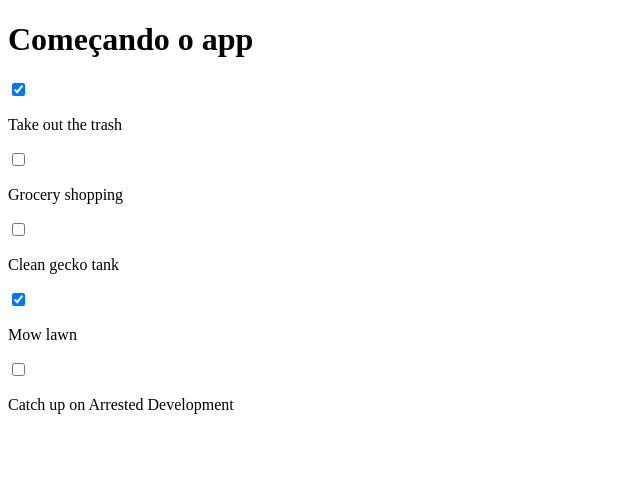
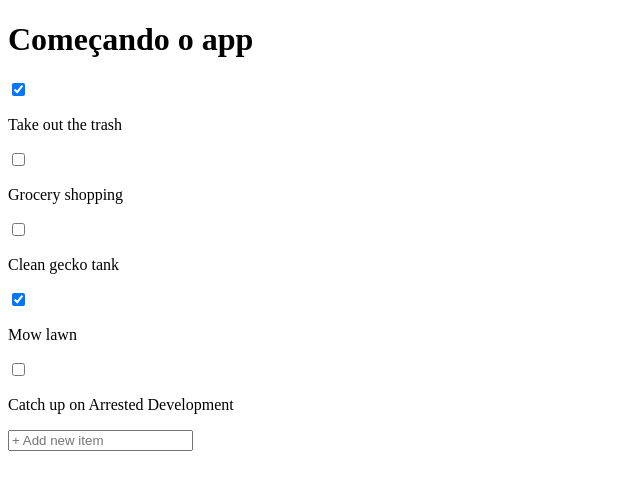
Before and after one commit to mnegabriel/afazer, a React (Create React App) app in the folder front/: page / in a window 1280 px wide. Shown: the top 490 px of the page, without its empty margins (0-640 px from the left). Built offline with nearby package versions, Linux system fonts and the light colour scheme.

Commit message:
Added input new items functionality

```diff
--- /dev/null
+++ b/front/src/components/AddItem/index.tsx
@@ -0,0 +1,33 @@
+import React, { useState } from 'react';
+
+interface AddItemProps {
+  handleAdd: (newItem: string) => void;
+}
+
+const AddItem: React.FC<AddItemProps> = ({ handleAdd }: AddItemProps) => {
+  const [inputValue, setInputValue] = useState('');
+
+  const handleKeyPress: (
+    e: React.KeyboardEvent<HTMLInputElement>,
+  ) => void = e => {
+    if (e.keyCode === 13) {
+      handleAdd(inputValue);
+      // put the login here
+    }
+  };
+
+  return (
+    <>
+      <input
+        type="text"
+        placeholder="+ Add new item"
+        value={inputValue}
+        onChange={e => setInputValue(e.target.value)}
+        onKeyDown={e => handleKeyPress(e)}
+      />
+      <h3>{inputValue}</h3>
+    </>
+  );
+};
+
+export default AddItem;
--- a/front/src/components/TodoList/index.tsx
+++ b/front/src/components/TodoList/index.tsx
@@ -1,5 +1,7 @@
 import React, { useState } from 'react';
 import TodoItem from '../TodoItem';
+import AddItem from '../AddItem';
+//
 import todosData from '../../todosData';
 
 const TodoList: React.FunctionComponent = () => {
@@ -18,11 +20,27 @@ const TodoList: React.FunctionComponent = () => {
     setListData(newList);
   };
 
+  const handleAdd: (newItem: string) => void = newItem => {
+    const newIndex = listData.length + 1;
+
+    const addedItemList = [
+      ...listData,
+      { id: newIndex, title: newItem, checked: false },
+    ];
+
+    setListData(addedItemList);
+  };
+
   const todoitems = listData.map(item => (
     <TodoItem key={item.id} itemProps={item} handleCheck={handleCheck} />
   ));
 
-  return <div className="todo__list">{todoitems}</div>;
+  return (
+    <>
+      <div className="todo__list">{todoitems}</div>
+      <AddItem handleAdd={handleAdd} />
+    </>
+  );
 };
 
 export default TodoList;
```
